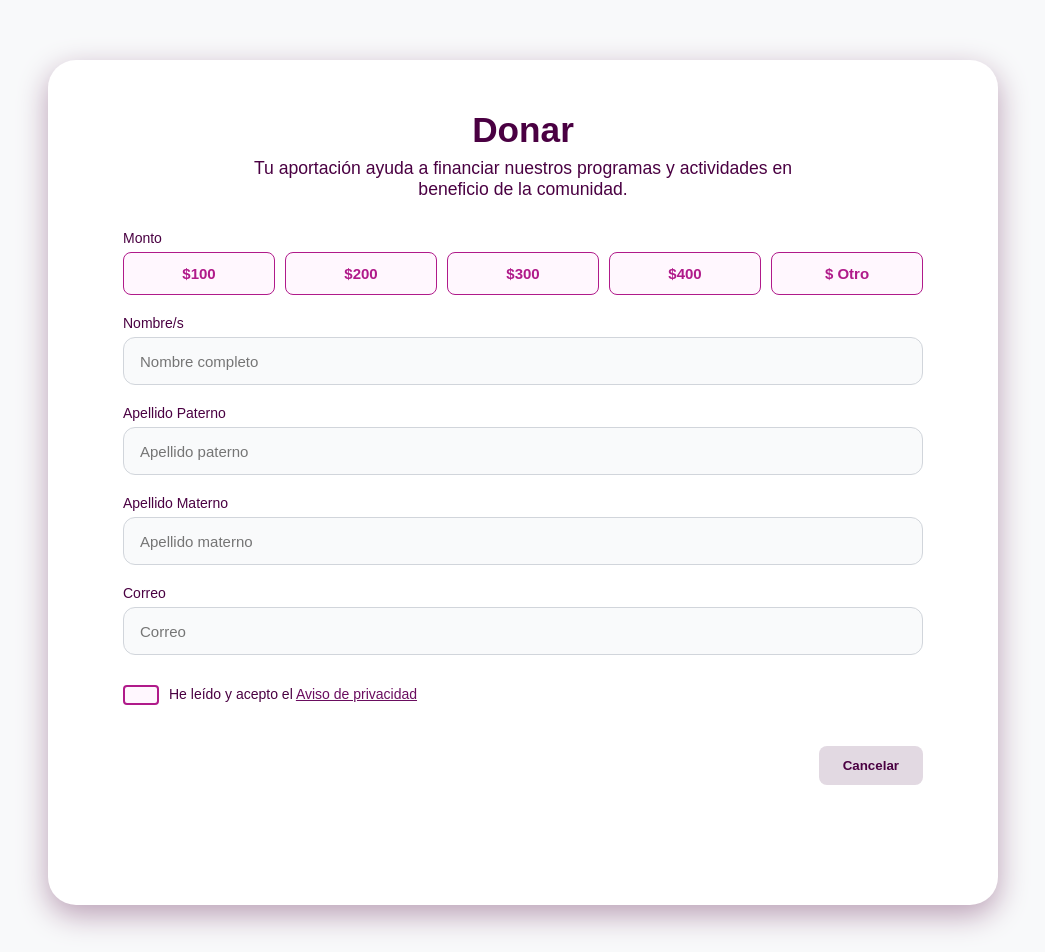
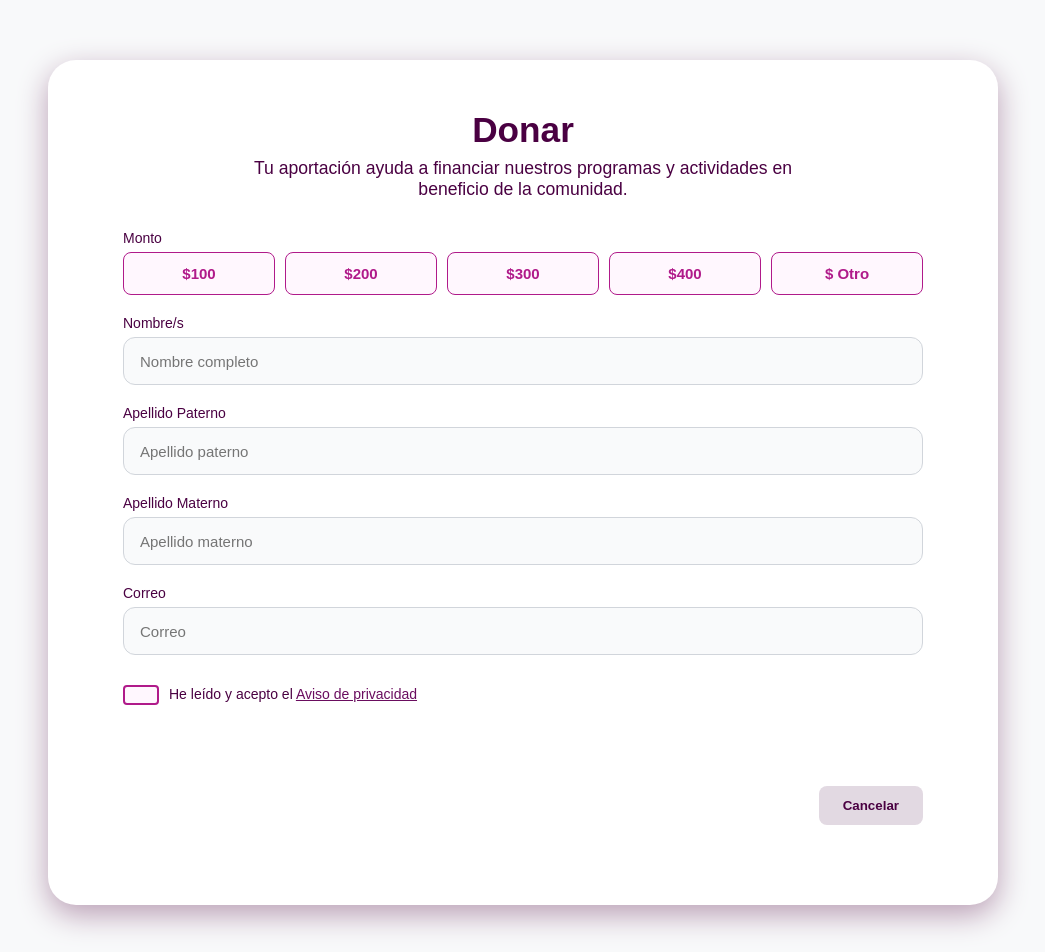
Before and after one commit to Evelinmq/estadia_frontend, a React (Vite) app: page /donaciones in a window 1280 px wide. Shown: the top 952 px of the page, without its empty margins (117-1162 px from the left). Built offline with nearby package versions, Linux system fonts and the light colour scheme; a web font is replaced by a local one.

Commit message:
Estilo botón de Paypal

```diff
--- a/src/Pages/Donaciones.jsx
+++ b/src/Pages/Donaciones.jsx
@@ -145,17 +145,17 @@ export default function Donaciones () {
                                     )}
                                 </div>
 
-                                <div className="form-actions-card">
-                                    <button
-                                        type="button"
-                                        className="btn-cancelar"
-                                        disabled={procesandoPago}
-                                        onClick={()=> navigate("/pantalla-principal")}>
-                                        Cancelar
-                                    </button>
-                                </div>
+
                                 <div style={{ marginTop: "20px" }}>
                                     <PayPalButtons
+                                        style={{
+                                            layout: "vertical",
+                                            color: "white",
+                                            shape: "rect",
+                                            label: "donate",
+                                            height: 45
+                                        }}
+
                                         key={`${isValid}-${monto}`}
                                         disabled={!isValid || !monto || procesandoPago}
                                         onClick={(data, actions) => {
@@ -234,6 +234,16 @@ export default function Donaciones () {
                                         </div>
                                     )}
                                 </div>
+
+                                <div className="form-actions-card">
+                                    <button
+                                        type="button"
+                                        className="btn-cancelar"
+                                        disabled={procesandoPago}
+                                        onClick={()=> navigate("/pantalla-principal")}>
+                                        Cancelar
+                                    </button>
+                                </div>
                             </div>
                         </div>
                     </form>
```
